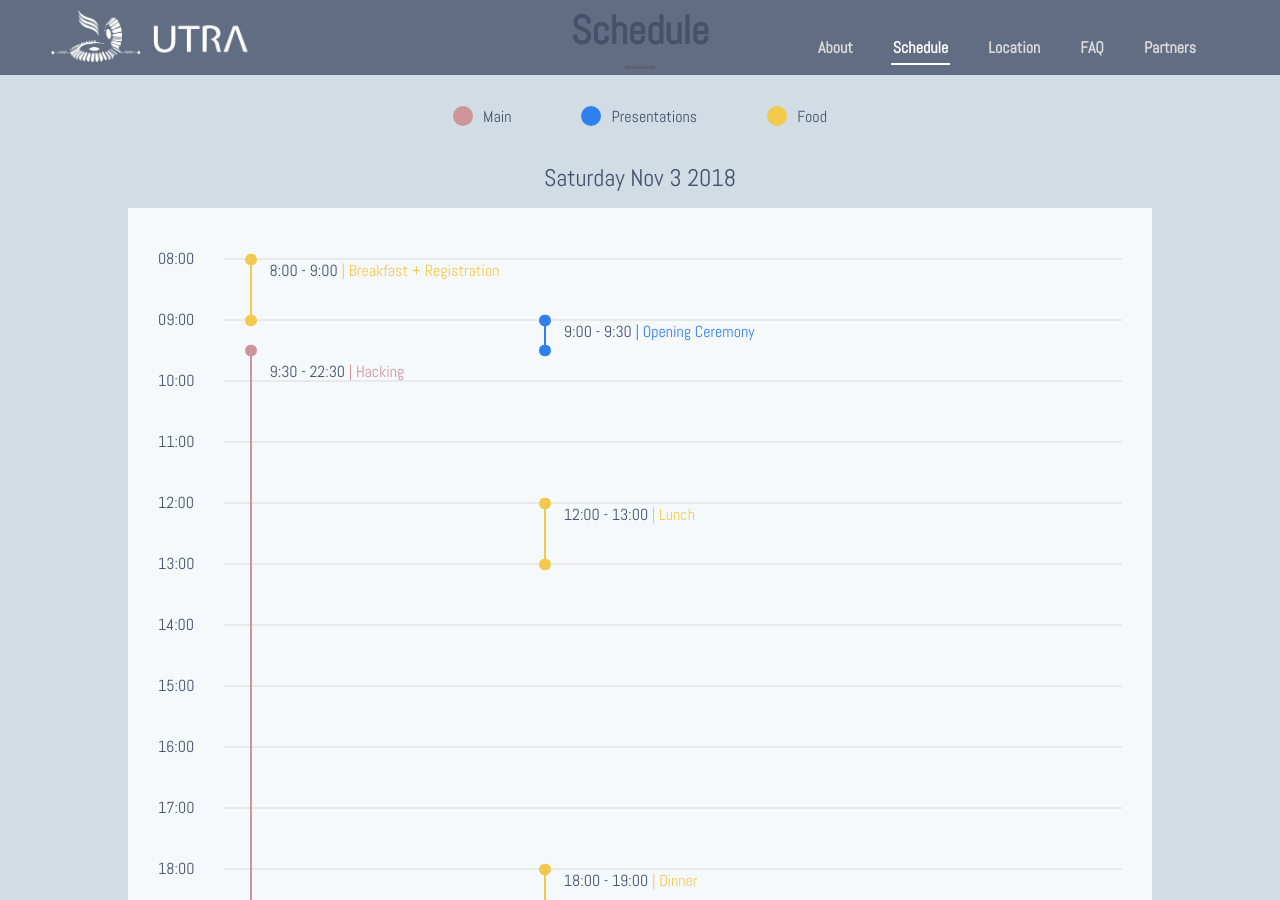
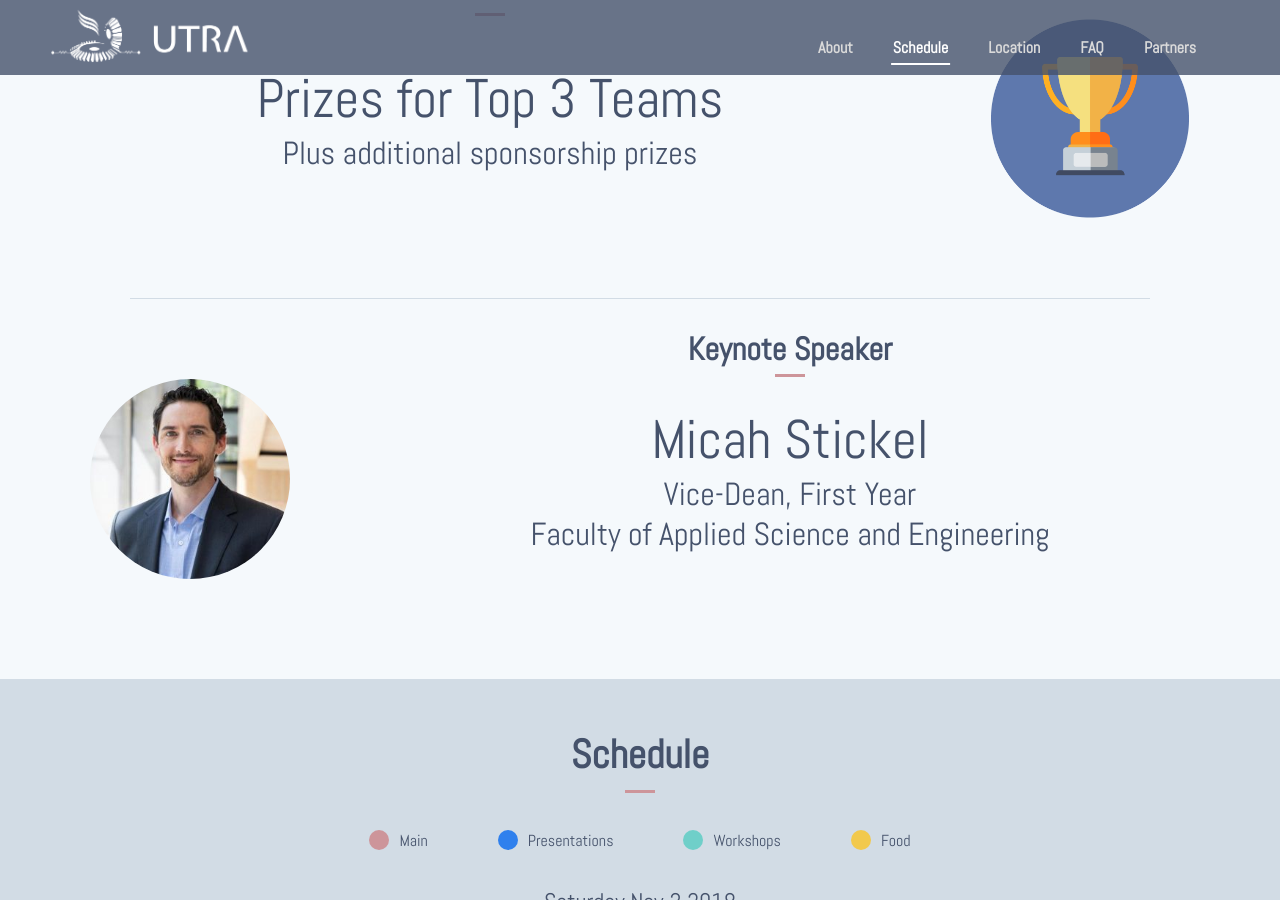
Before and after one commit to utra/utra-old-website, a Jekyll site: the page built from pages/hackathon.html, in a window 1280 px wide and 900 px high, scrolled down 1679 px. Built offline with Jekyll 4.4.1, drawn with Linux system fonts in a browser that asks for light colours; nearby versions of some CDN libraries; some of the changed text lies outside the part shown.

Commit message:
Updated Hackathon site

```diff
--- a/pages/hackathon.html
+++ b/pages/hackathon.html
@@ -55,7 +55,6 @@ permalink: /hackathon/index.html
 			<div class="textBlock__hackathonDate">Saturday November 3, 2018</div>
 			<div id="hackathonCounter" class="textBlock__hackathonCountdown">Start Hacking in...</div>
 			<div class="buttonBlock">
-				<a href="https://utrahacks2018.typeform.com/to/h1PelD"><div class="buttonBlock__twoCol">Register</div></a>
 				<a href="mailto:sponsorhacks@utra.ca"><div class="buttonBlock__twoCol">Sponsor Us</div></a>
 			</div>
 		</div>
@@ -86,8 +85,44 @@ permalink: /hackathon/index.html
 				</div>
 			</div>
 			<p class="aboutFlexContainer__content">2018 is UTRA’s first year hosting this event. Following UTRA’s mission - to foster creativity and innovation, and cultivate science and technology leaders of the future by providing students with the opportunities to design and build advanced robotic technologies. The team started planning for this event with a mindset of “Design, Build, Inspire”. Without limitation on the design scope, we believe this event could bring a variety of brilliant ideas and creative minds together. 13 hours of hacking is a short time for a fully functional and manufacturable product, but ideas and prototypes are always where future technologies start at. </p>
+			<br>
+			<br>
 			<p class="aboutFlexContainer__content">In this event, student teams are required to build a physical prototype within the given time, then pitch to the judges. Judging of the event is based on a few criterias including functionality, innovativity, and most importantly, real-world potential.</p>
+
+			<div class="aboutFlexContainer__divider"></div>
+
+			<div class="aboutRow aboutRow--Prize">
+				<div class="aboutRow__icon">
+					<img src="/Pictures/hackathon/trophy.png" alt="prize">
+				</div>
+				<div class="aboutRow__description">
+					<div class="aboutRow__title">Prize</div>
+					<div class="aboutRow__paragraph">
+						<div class="aboutRow__heading">Prizes for Top 3 Teams</div>
+						<div class="aboutRow__subheading">Plus additional sponsorship prizes</div>
+					 </div>
+				</div>
+			</div>
+
+			<div class="aboutFlexContainer__divider"></div>
+
+			<div class="aboutRow aboutRow--Keynote">
+				<div class="aboutRow__icon">
+					<div class="aboutRow__iconWrapper">
+						<img src="/Pictures/hackathon/keynoteSpeaker.jpg" alt="Micah Stickel">
+					</div>
+				</div>
+				<div class="aboutRow__description">
+					<div class="aboutRow__title">Keynote Speaker</div>
+					<div class="aboutRow__paragraph">
+						<div class="aboutRow__heading">Micah Stickel</div>
+						<div class="aboutRow__subheading">Vice-Dean, First Year</div>
+						<div class="aboutRow__subheading">Faculty of Applied Science and Engineering</div>
+					</div>
+				</div>
+			</div>
 		</div>
+
 	</section>
 
 	<section id="schedule" class="onePagerSection onePagerSection--schedule">
@@ -108,22 +143,17 @@ permalink: /hackathon/index.html
 			</div>
 			<div class="scheduleLegend__item">
 				<svg height="20" width="20">
+					<circle cx="10" cy="10" r="10" fill="#6FCFC9" />
+				</svg>
+				<p class="scheduleLegend__itemTitle">Workshops</p>
+			</div>
+			<div class="scheduleLegend__item">
+				<svg height="20" width="20">
 					<circle cx="10" cy="10" r="10" fill="#F2C94C" />
 				</svg>
 				<p class="scheduleLegend__itemTitle">Food</p>
 			</div>
-		<!-- 	<div class="scheduleLegend__item">
-				<svg height="20" width="20">
-					<circle cx="10" cy="10" r="10" fill="#6FCFC9" />
-				</svg>
-				<p class="scheduleLegend__itemTitle">Fun</p>
-			</div>
-			<div class="scheduleLegend__item">
-				<svg height="20" width="20">
-					<circle cx="10" cy="10" r="10" fill="#C4C4C4" />
-				</svg>
-				<p class="scheduleLegend__itemTitle">Others</p>
-			</div> -->
+
 		</div>
 
 		<div class="timeTableHeader">
@@ -144,7 +174,7 @@ permalink: /hackathon/index.html
 						</div>
 						<div class="timeTable__eventVerticalLine timeTable__eventVerticalLine--down timeTable__eventVerticalLine--food"></div>
 						<div class="timeTable__eventTimeAndDetails timeTable__eventTimeAndDetails--up">
-							<p>8:00 - 9:00 <a class="timeTable__eventTimeAndDetails--food">| Breakfast + Registration</a></p>
+							<p>8:00 - 9:00 Myhal Lobby <a class="timeTable__eventTimeAndDetails--food">| Breakfast + Registration</a></p>
 						</div>
 					</div>
 				</div>
@@ -175,7 +205,7 @@ permalink: /hackathon/index.html
 							</svg>
 						</div>
 						<div class="timeTable__eventTimeAndDetails timeTable__eventTimeAndDetails--up">
-							<p>9:00 - 9:30 <a class="timeTable__eventTimeAndDetails--presentation">| Opening Ceremony</a></p>
+							<p>9:00 - 9:30 MY150 <a class="timeTable__eventTimeAndDetails--presentation">| Opening Ceremony</a></p>
 						</div>
 					</div>
 				</div>
@@ -198,6 +228,7 @@ permalink: /hackathon/index.html
 						</div>
 					</div>
 				</div>
+
 			</div>
 			<!-- 11 AM -->
 			<div class="timeTable__row">
@@ -207,6 +238,22 @@ permalink: /hackathon/index.html
 					<div class="timeTable__eventMarkerWrapper timeTable__eventMarkerWrapper--position1">
 						<div class="timeTable__eventVerticalLine timeTable__eventVerticalLine--up timeTable__eventVerticalLine--main"></div>
 						<div class="timeTable__eventVerticalLine timeTable__eventVerticalLine--down timeTable__eventVerticalLine--main"></div>
+					</div>
+					<div class="timeTable__eventMarkerWrapper timeTable__eventMarkerWrapper--position2 timeTable__eventMarkerWrapper--position3">
+						<div class="timeTable__eventDot">
+							<svg  height="12" width="12">
+								<circle cx="6" cy="6" r="6" fill="#6FCFC9"/>
+							</svg>
+						</div>
+						<div class="timeTable__eventVerticalLine timeTable__eventVerticalLine--up timeTable__eventVerticalLine--workshop"></div>
+						<div class="timeTable__eventDot timeTable__eventDot--middleEndDown">
+							<svg  height="12" width="12">
+								<circle cx="6" cy="6" r="6" fill="#6FCFC9"/>
+							</svg>
+						</div>
+						<div class="timeTable__eventTimeAndDetails timeTable__eventTimeAndDetails--down">
+							<p>10:30 - 11:00 MY370 <a class="timeTable__eventTimeAndDetails--workshop">| Design for 3d Printing</a></p>
+						</div>
 					</div>
 				</div>
 			</div>
@@ -227,7 +274,7 @@ permalink: /hackathon/index.html
 						</div>
 						<div class="timeTable__eventVerticalLine timeTable__eventVerticalLine--down timeTable__eventVerticalLine--food"></div>
 						<div class="timeTable__eventTimeAndDetails timeTable__eventTimeAndDetails--up">
-							<p>12:00 - 13:00 <a class="timeTable__eventTimeAndDetails--food">| Lunch</a></p>
+							<p>12:00 - 13:00 Myhal Lobby <a class="timeTable__eventTimeAndDetails--food">| Lunch</a></p>
 						</div>
 					</div>
 				</div>
@@ -282,6 +329,22 @@ permalink: /hackathon/index.html
 						<div class="timeTable__eventVerticalLine timeTable__eventVerticalLine--up timeTable__eventVerticalLine--main"></div>
 						<div class="timeTable__eventVerticalLine timeTable__eventVerticalLine--down timeTable__eventVerticalLine--main"></div>
 					</div>
+					<div class="timeTable__eventMarkerWrapper timeTable__eventMarkerWrapper--position2 timeTable__eventMarkerWrapper--position3">
+						<div class="timeTable__eventDot">
+							<svg  height="12" width="12">
+								<circle cx="6" cy="6" r="6" fill="#6FCFC9"/>
+							</svg>
+						</div>
+						<div class="timeTable__eventVerticalLine timeTable__eventVerticalLine--up timeTable__eventVerticalLine--workshop"></div>
+						<div class="timeTable__eventDot timeTable__eventDot--middleEndDown">
+							<svg  height="12" width="12">
+								<circle cx="6" cy="6" r="6" fill="#6FCFC9"/>
+							</svg>
+						</div>
+						<div class="timeTable__eventTimeAndDetails timeTable__eventTimeAndDetails--down">
+							<p>15:30 - 16:00 MY370 <a class="timeTable__eventTimeAndDetails--workshop">| Image Processing with ML</a></p>
+						</div>
+					</div>
 				</div>
 			</div>
 			<!-- 5 PM -->
@@ -292,6 +355,22 @@ permalink: /hackathon/index.html
 					<div class="timeTable__eventMarkerWrapper timeTable__eventMarkerWrapper--position1">
 						<div class="timeTable__eventVerticalLine timeTable__eventVerticalLine--up timeTable__eventVerticalLine--main"></div>
 						<div class="timeTable__eventVerticalLine timeTable__eventVerticalLine--down timeTable__eventVerticalLine--main"></div>
+					</div>
+					<div class="timeTable__eventMarkerWrapper timeTable__eventMarkerWrapper--position2 timeTable__eventMarkerWrapper--position3">
+						<div class="timeTable__eventDot">
+							<svg  height="12" width="12">
+								<circle cx="6" cy="6" r="6" fill="#6FCFC9"/>
+							</svg>
+						</div>
+						<div class="timeTable__eventVerticalLine timeTable__eventVerticalLine--up timeTable__eventVerticalLine--workshop"></div>
+						<div class="timeTable__eventDot timeTable__eventDot--middleEndDown">
+							<svg  height="12" width="12">
+								<circle cx="6" cy="6" r="6" fill="#6FCFC9"/>
+							</svg>
+						</div>
+						<div class="timeTable__eventTimeAndDetails timeTable__eventTimeAndDetails--down">
+							<p>16:30 - 17:00 MY370 <a class="timeTable__eventTimeAndDetails--workshop">| Hardware Security</a></p>
+						</div>
 					</div>
 				</div>
 			</div>
@@ -305,14 +384,35 @@ permalink: /hackathon/index.html
 						<div class="timeTable__eventVerticalLine timeTable__eventVerticalLine--down timeTable__eventVerticalLine--main"></div>
 					</div>
 					<div class="timeTable__eventMarkerWrapper timeTable__eventMarkerWrapper--position2">
-						<div class="timeTable__eventDot">
+						<div id="dinnerDot" class="timeTable__eventDot">
 							<svg  height="12" width="12">
+								<defs>
+									<clipPath id="cut-off-top">
+										<rect x="0" y="6" width="12" height="6"/>
+									</clipPath>
+								</defs>
 								<circle cx="6" cy="6" r="6" fill="#F2C94C"/>
 							</svg>
 						</div>
 						<div class="timeTable__eventVerticalLine timeTable__eventVerticalLine--down timeTable__eventVerticalLine--food"></div>
-						<div class="timeTable__eventTimeAndDetails timeTable__eventTimeAndDetails--up">
-							<p>18:00 - 19:00 <a class="timeTable__eventTimeAndDetails--food">| Dinner</a></p>
+						<!-- <div class="timeTable__eventTimeAndDetails timeTable__eventTimeAndDetails--up">
+							<p>18:00 - 19:00 Myhal Lobby <a class="timeTable__eventTimeAndDetails--food">| Dinner</a></p>
+						</div> -->
+					</div>
+					<div class="timeTable__eventMarkerWrapper timeTable__eventMarkerWrapper--position2 timeTable__eventMarkerWrapper--position3">
+						<div class="timeTable__eventDot">
+							<svg  height="12" width="12">
+								<circle cx="6" cy="6" r="6" fill="#6FCFC9"/>
+							</svg>
+						</div>
+						<div class="timeTable__eventVerticalLine timeTable__eventVerticalLine--up timeTable__eventVerticalLine--workshop"></div>
+						<div class="timeTable__eventDot timeTable__eventDot--middleEndDown">
+							<svg  height="12" width="12">
+								<circle cx="6" cy="6" r="6" fill="#6FCFC9"/>
+							</svg>
+						</div>
+						<div class="timeTable__eventTimeAndDetails timeTable__eventTimeAndDetails--down">
+							<p>17:30 - 18:00 MY370 <a class="timeTable__eventTimeAndDetails--workshop">| Team Working</a></p>
 						</div>
 					</div>
 				</div>
@@ -333,6 +433,11 @@ permalink: /hackathon/index.html
 							</svg>
 						</div>
 						<div class="timeTable__eventVerticalLine timeTable__eventVerticalLine--up timeTable__eventVerticalLine--food"></div>
+					</div>
+					<div class="timeTable__eventMarkerWrapper timeTable__eventMarkerWrapper--position2">
+						<div class="timeTable__eventTimeAndDetails timeTable__eventTimeAndDetails--down">
+							<p>18:00 - 19:00 Myhal Lobby <a class="timeTable__eventTimeAndDetails--food">| Dinner</a></p>
+						</div>
 					</div>
 				</div>
 			</div>
@@ -379,11 +484,16 @@ permalink: /hackathon/index.html
 				<p class="timeTable__timeHeader">23:00</p>
 				<div class="timeTable__event">
 					<div class="timeTable__eventHorizontalLine"></div>
-					<div class="timeTable__eventMarkerWrapper timeTable__eventMarkerWrapper--position1">
+					<div class="timeTable__eventMarkerWrapper timeTable__eventMarkerWrapper--position2">
 						<div class="timeTable__eventVerticalLine timeTable__eventVerticalLine--up timeTable__eventVerticalLine--main"></div>
 						<div class="timeTable__eventVerticalLine timeTable__eventVerticalLine--down timeTable__eventVerticalLine--main"></div>
 						<div class="timeTable__eventTimeAndDetails timeTable__eventTimeAndDetails--down">
-							<p>23:30 - 24:00 <a class="timeTable__eventTimeAndDetails--main">| Expo and Judging</a></p>
+							<p>22:30 - 24:00 MY150 <a class="timeTable__eventTimeAndDetails--main">| Expo and Judging</a></p>
+						</div>
+						<div class="timeTable__eventDot timeTable__eventDot--middleEndDown">
+							<svg  height="12" width="12">
+								<circle cx="6" cy="6" r="6" fill="#CD959A"/>
+							</svg>
 						</div>
 					</div>
 				</div>
@@ -393,7 +503,7 @@ permalink: /hackathon/index.html
 				<p class="timeTable__timeHeader">24:00</p>
 				<div class="timeTable__event">
 					<div class="timeTable__eventHorizontalLine"></div>
-					<div class="timeTable__eventMarkerWrapper timeTable__eventMarkerWrapper--position1">
+					<div class="timeTable__eventMarkerWrapper timeTable__eventMarkerWrapper--position2">
 						<div class="timeTable__eventDot">
 							<svg  height="12" width="12">
 								<circle cx="6" cy="6" r="6" fill="#CD959A"/>
@@ -401,16 +511,13 @@ permalink: /hackathon/index.html
 						</div>
 						<div class="timeTable__eventVerticalLine timeTable__eventVerticalLine--up timeTable__eventVerticalLine--main"></div>
 					</div>
-					<div class="timeTable__eventMarkerWrapper timeTable__eventMarkerWrapper--position2">
+					<div class="timeTable__eventMarkerWrapper timeTable__eventMarkerWrapper--position1">
 						<div class="timeTable__eventDot">
 							<svg  height="12" width="12">
 								<circle cx="6" cy="6" r="6" fill="#2F80ED"/>
 							</svg>
 						</div>
 						<div class="timeTable__eventVerticalLine timeTable__eventVerticalLine--down timeTable__eventVerticalLine--presentation"></div>
-						<div class="timeTable__eventTimeAndDetails timeTable__eventTimeAndDetails--up">
-							<p>24:00 - 1:00 <a class="timeTable__eventTimeAndDetails--presentation">| Awards and Closing Ceremony</a></p>
-						</div>
 					</div>
 				</div>
 			</div>
@@ -419,13 +526,16 @@ permalink: /hackathon/index.html
 				<p class="timeTable__timeHeader">01:00</p>
 				<div class="timeTable__event">
 					<div class="timeTable__eventHorizontalLine"></div>
-					<div class="timeTable__eventMarkerWrapper timeTable__eventMarkerWrapper--position2">
+					<div class="timeTable__eventMarkerWrapper timeTable__eventMarkerWrapper--position1">
 						<div class="timeTable__eventDot">
 							<svg  height="12" width="12">
 								<circle cx="6" cy="6" r="6" fill="#2F80ED"/>
 							</svg>
 						</div>
 						<div class="timeTable__eventVerticalLine timeTable__eventVerticalLine--up timeTable__eventVerticalLine--presentation"></div>
+						<div class="timeTable__eventTimeAndDetails timeTable__eventTimeAndDetails--down">
+							<p>24:00 - 1:00 MY150 <a class="timeTable__eventTimeAndDetails--presentation">| Awards and Closing Ceremony</a></p>
+						</div>
 					</div>
 				</div>
 			</div>
@@ -571,9 +681,13 @@ permalink: /hackathon/index.html
 			<a class="sponsorList__img sponsorList__img--particle" href="https://www.particle.io/">
 				<img src="/Pictures/hackathon/sponsors/particle.png" alt="Particle">
 			</a>
-			<a class="sponsorList__img" href="https://www.fdmgroup.com/en-ca/ca-home/">
+			<a class="sponsorList__img sponsorList__img--fdm" href="https://www.fdmgroup.com/en-ca/ca-home/">
 				<img src="/Pictures/hackathon/sponsors/FDM group.jpg" alt="FDM Group">
 			</a>
+			<a class="sponsorList__img sponsorList__img--qualcomm" href="https://www.qualcomm.com/">
+				<img src="/Pictures/hackathon/sponsors/Qualcomm.png" alt="Qualcomm">
+			</a>
+
 		</div>
 		<!-- Group B -->
 		<div class="sponsorList">
@@ -586,11 +700,14 @@ permalink: /hackathon/index.html
 			<a class="sponsorList__img" href="https://www.irobot.com/">
 				<img src="/Pictures/hackathon/sponsors/irobot.png" alt="irobot">
 			</a>
+			<a class="sponsorList__img" href="http://toronto.thepint.ca/">
+				<img src="/Pictures/hackathon/sponsors/pintlogo.png" alt="Pint">
+			</a>
 			<a class="sponsorList__img" href="https://www.google.com/">
 				<img src="/Pictures/hackathon/sponsors/google.png" alt="Google">
 			</a>
-			<a class="sponsorList__img" href="http://toronto.thepint.ca/">
-				<img src="/Pictures/hackathon/sponsors/pintlogo.png" alt="Pint">
+			<a class="sponsorList__img" href="https://www.solidworks.com/">
+				<img src="/Pictures/hackathon/sponsors/solidworks.png" alt="SolidWorks">
 			</a>
 		</div>
 	</section>
```
